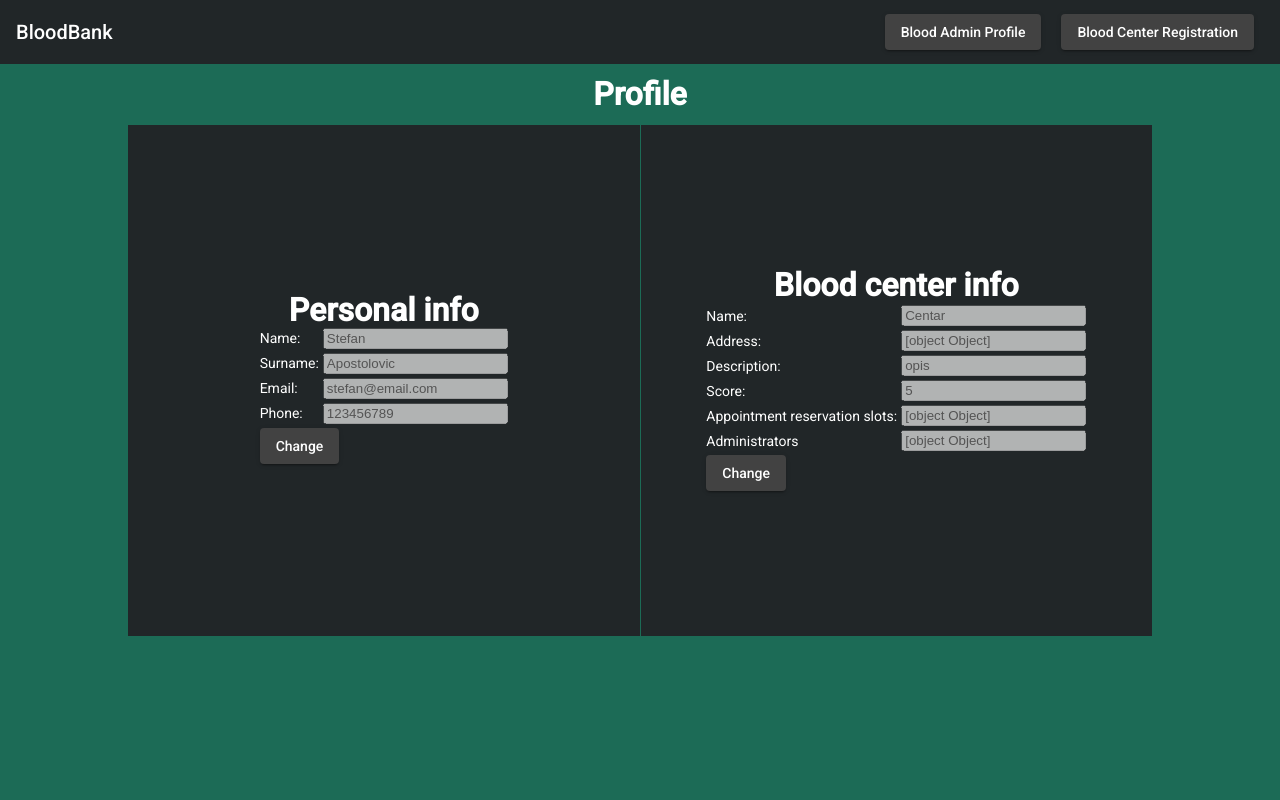
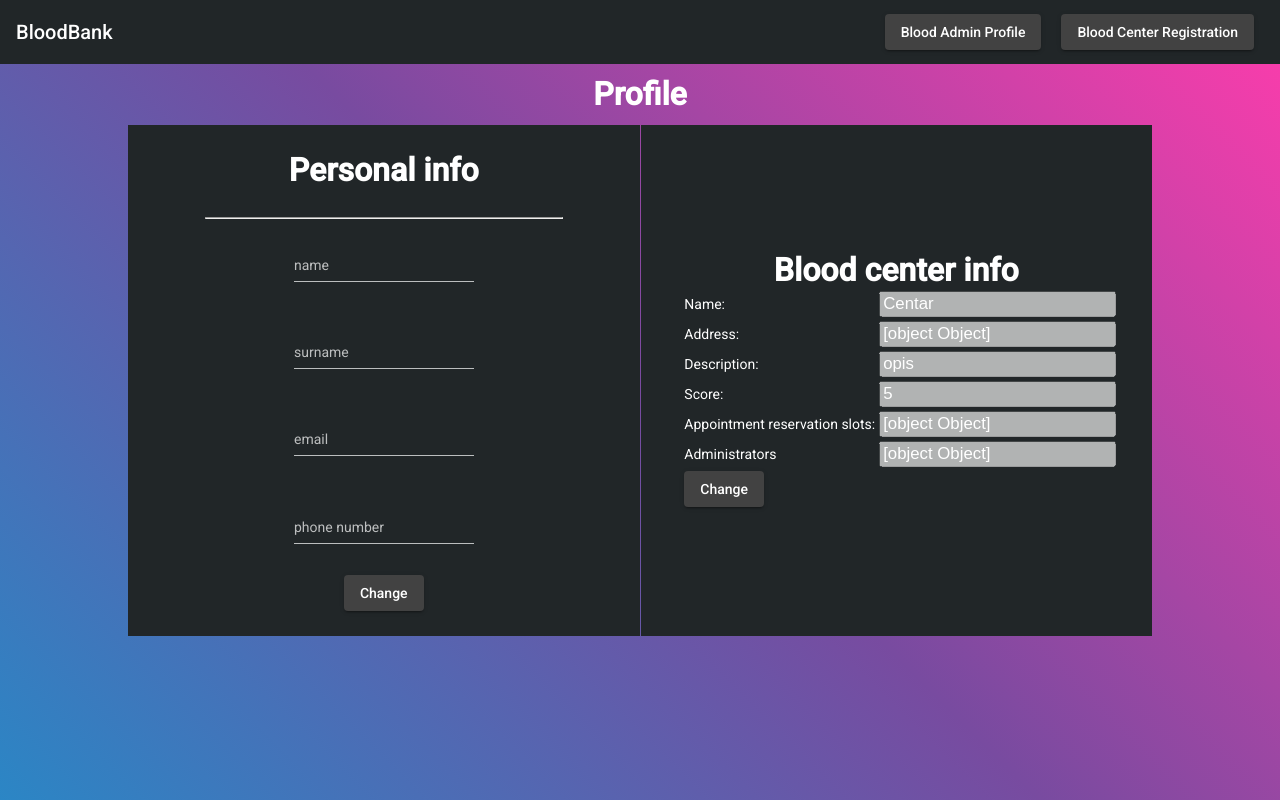
Before and after one commit to JovanSrdanov/Blood-Transfusion-Center, an Angular app in the folder FrontEnd/ISA/: page /blood-admin-profile in a window 1280 px wide. Built offline with nearby package versions, Linux system fonts and the light colour scheme; no server answers.

Commit message:
finished admin personal info update

```diff
--- a/FrontEnd/ISA/src/app/features/blood-admin-profile/blood-admin-profile/blood-admin-profile.component.css
+++ b/FrontEnd/ISA/src/app/features/blood-admin-profile/blood-admin-profile/blood-admin-profile.component.css
@@ -42,3 +42,22 @@ table {
 mat-grid-tile {
   background-color: rgb(33, 38, 40);
 }
+
+.confirm {
+  margin-right: 6%;
+}
+
+.form {
+  width: 70%;
+  margin: auto;
+}
+
+input {
+  width: 100%;
+  font-size: larger;
+  color: white;
+}
+
+mat-form-field {
+  padding: 4%;
+}
--- a/FrontEnd/ISA/src/app/features/blood-admin-profile/blood-admin-profile/blood-admin-profile.component.html
+++ b/FrontEnd/ISA/src/app/features/blood-admin-profile/blood-admin-profile/blood-admin-profile.component.html
@@ -6,81 +6,57 @@
     <mat-grid-tile>
       <div>
         <div class="header">Personal info</div>
-        <div>
-          <form>
-            <table>
-              <tr>
-                <td>Name:</td>
-                <td>
+        <br />
+        <div class="form">
+          <!-- TEST  -->
+
+          <form [formGroup]="staffForm">
+            <hr />
+            <mat-form-field>
+              <input matInput placeholder="name" formControlName="name" />
+            </mat-form-field>
+            <mat-form-field>
+              <input matInput placeholder="surname" formControlName="surname" />
+            </mat-form-field>
+            <mat-form-field>
+              <input matInput placeholder="email" formControlName="email" />
+            </mat-form-field>
+            <mat-form-field>
               <input
-                    type="text"
-                    name="name"
-                    [(ngModel)]="staffInfo.name"
-                    placeholder="TEMP NAME"
-                    [disabled]="isPreventChangeAdmin"
+                matInput
+                placeholder="phone number"
+                formControlName="phoneNumber"
               />
-                </td>
-              </tr>
-              <tr>
-                <td>Surname:</td>
-                <td>
-                  <input
-                    type="text"
-                    name="surname"
-                    [(ngModel)]="staffInfo.surname"
-                    placeholder="TEMP SURNAME"
-                    [disabled]="isPreventChangeAdmin"
-                  />
-                </td>
-              </tr>
-              <tr>
-                <td>Email:</td>
-                <td>
-                  <input
-                    type="text"
-                    name="email"
-                    [(ngModel)]="staffInfo.email"
-                    placeholder="TEMP EMAIL"
-                    [disabled]="isPreventChangeAdmin"
-                  />
-                </td>
-              </tr>
-              <tr>
-                <td>Phone:</td>
-                <td>
-                  <input
-                    type="text"
-                    name="Phone"
-                    [(ngModel)]="staffInfo.phoneNumber"
-                    placeholder="TEMP PHONE"
-                    [disabled]="isPreventChangeAdmin"
-                  />
-                </td>
-              </tr>
-              <tr *ngIf="isPreventChangeAdmin">
-                <td colspan="2">
+            </mat-form-field>
+            <div *ngIf="isPreventChangeAdmin">
               <button mat-raised-button (click)="enableChangeAdmin($event)">
                 Change
               </button>
-                </td>
-              </tr>
-              <tr *ngIf="!isPreventChangeAdmin">
-                <td>
+            </div>
+            <div *ngIf="!isPreventChangeAdmin">
+              <span>
                 <button
+                  class="confirm"
+                  [disabled]="staffForm.invalid"
                   mat-raised-button
                   (click)="confirmChangeAdmin($event)"
                 >
                   Confirm
                 </button>
-                </td>
-                <td>
-                  <button mat-raised-button (click)="cancelChangeAdmin($event)">
+              </span>
+              <span>
+                <button
+                  mat-raised-button
+                  (click)="cancelChangeAdmin($event)"
+                  color="warn"
+                >
                   Cancel
                 </button>
-                </td>
-              </tr>
-            </table>
+              </span>
+            </div>
           </form>
+
+          <!-- TEST  -->
         </div>
       </div>
     </mat-grid-tile>
--- a/FrontEnd/ISA/src/app/features/blood-admin-profile/blood-admin-profile/blood-admin-profile.component.ts
+++ b/FrontEnd/ISA/src/app/features/blood-admin-profile/blood-admin-profile/blood-admin-profile.component.ts
@@ -1,6 +1,6 @@
 import { ProfileService } from './../../../http-services/staff/profile.service';
 import { Component, OnInit } from '@angular/core';
-import { FormBuilder, FormGroup } from '@angular/forms';
+import { FormBuilder, FormGroup, Validators } from '@angular/forms';
 
 @Component({
   selector: 'app-blood-admin-profile',
@@ -9,52 +9,100 @@ import { FormBuilder, FormGroup } from '@angular/forms';
 })
 export class BloodAdminProfileComponent implements OnInit {
   //FORMA
-  myForm: FormGroup;
+  staffForm: FormGroup;
   //FORMA
 
   isPreventChangeAdmin: boolean = true;
   isPreventChangeCenter: boolean = true;
 
   staffInfo: any;
+  staffId: any;
   staffInfoCopy: any;
 
   centerInfo: any;
   centerInfoCopy: any;
 
   constructor(private profileService: ProfileService, private fb: FormBuilder) {
-    this.myForm = this.fb.group({
+    this.staffForm = this.fb.group({
       name: '',
       surname: '',
       email: '',
       phoneNumber: '',
     });
-    this.myForm.valueChanges.subscribe();
+    this.staffForm.valueChanges.subscribe();
   }
 
   ngOnInit(): void {
-    this.staffInfo = this.profileService.getLoggedInStaffInfo();
-    this.staffInfoCopy = structuredClone(this.staffInfo);
+    this.profileService.getLoggedInStaffInfo().subscribe((res) => {
+      console.log(res);
+      this.staffInfo = res;
+      this.staffId = this.staffInfo.id;
+      this.staffInfoCopy = structuredClone(this.staffInfo);
+      this.createFormStaff();
+    });
 
     this.centerInfo = this.profileService.getStaffCenterInfo();
     this.centerInfoCopy = structuredClone(this.centerInfo);
   }
 
+  createFormStaff(): void {
+    this.staffForm = this.fb.group({
+      name: [
+        { value: this.staffInfo.name, disabled: true },
+        [Validators.required],
+      ],
+      surname: [
+        { value: this.staffInfo.surname, disabled: true },
+        [Validators.required],
+      ],
+      email: [
+        { value: 'test@testmail.com', disabled: true },
+        [Validators.required, Validators.email],
+      ],
+      phoneNumber: [
+        { value: this.staffInfo.phoneNumber, disabled: true },
+        [Validators.required],
+      ],
+    });
+    this.staffForm.valueChanges.subscribe((currValue) => {
+      this.staffInfo = currValue;
+    });
+  }
+
   //ADMIN
   enableChangeAdmin(e: Event) {
     e.preventDefault();
+
     this.isPreventChangeAdmin = !this.isPreventChangeAdmin;
+    this.staffForm.enable();
   }
   confirmChangeAdmin(event: Event) {
     event.preventDefault();
-    this.profileService.updateStaffCenterInfo(this.staffInfo);
+
+    this.profileService
+      .updateStaffInfo(this.staffId, this.staffInfo)
+      .subscribe((res) => {
+        console.log(res);
+      });
     this.staffInfoCopy = structuredClone(this.staffInfo);
+
     this.isPreventChangeAdmin = !this.isPreventChangeAdmin;
+    this.staffForm.disable();
   }
 
   cancelChangeAdmin(event: Event) {
     event.preventDefault();
+
     this.staffInfo = structuredClone(this.staffInfoCopy);
+    this.staffForm.patchValue({
+      name: this.staffInfo.name,
+      surname: this.staffInfo.surname,
+      email: this.staffInfo.email,
+      phoneNumber: this.staffInfo.phoneNumber,
+    });
+
     this.isPreventChangeAdmin = !this.isPreventChangeAdmin;
+    this.staffForm.disable();
   }
 
   //CENTAR
--- a/FrontEnd/ISA/src/app/http-services/staff/profile.service.ts
+++ b/FrontEnd/ISA/src/app/http-services/staff/profile.service.ts
@@ -1,18 +1,23 @@
+import { HttpClient } from '@angular/common/http';
+import { staffMemberModel } from './../../model/staff-members/staff-member-model';
 import { Injectable } from '@angular/core';
+import { environment } from 'src/environments/environment';
+import { Observable } from 'rxjs';
 
 @Injectable({
   providedIn: 'root',
 })
 export class ProfileService {
-  constructor() {}
+  constructor(private http: HttpClient) {}
 
   getLoggedInStaffInfo() {
-    return {
-      name: 'Stefan',
-      surname: 'Apostolovic',
-      email: 'stefan@email.com',
-      phoneNumber: '123456789',
-    };
+    // return {
+    //   name: 'Stefan',
+    //   surname: 'Apostolovic',
+    //   email: 'stefan@email.com',
+    //   phoneNumber: '123456789',
+    // };
+    return this.http.get(environment.backendPath + '/blood-admin/logged-in');
   }
 
   getStaffCenterInfo() {
@@ -33,8 +38,12 @@ export class ProfileService {
     };
   }
 
-  updateStaffInfo(info: any) {
-    console.log(info);
+  updateStaffInfo(staffId: any, staffInfo: any) {
+    console.log(staffInfo);
+    return this.http.put(
+      environment.backendPath + '/blood-admin/updateBloodAdmin/' + staffId,
+      staffInfo
+    );
   }
 
   updateStaffCenterInfo(info: any) {
--- a/FrontEnd/ISA/src/index.html
+++ b/FrontEnd/ISA/src/index.html
@@ -1,16 +1,22 @@
-<!doctype html>
+<!DOCTYPE html>
 <html lang="en">
-<head>
-  <meta charset="utf-8">
-  <title>ISA</title>
-  <base href="/">
-  <meta name="viewport" content="width=device-width, initial-scale=1">
-  <link rel="icon" type="image/x-icon" href="favicon.ico">
-  <link rel="preconnect" href="https://fonts.gstatic.com">
-  <link href="https://fonts.googleapis.com/css2?family=Roboto:wght@300;400;500&display=swap" rel="stylesheet">
-  <link href="https://fonts.googleapis.com/icon?family=Material+Icons" rel="stylesheet">
-</head>
-<body class="mat-typography">
-  <app-root></app-root>
-</body>
+  <head>
+    <meta charset="utf-8" />
+    <title>ISA</title>
+    <base href="/" />
+    <meta name="viewport" content="width=device-width, initial-scale=1" />
+    <link rel="icon" type="image/x-icon" href="favicon.ico" />
+    <link rel="preconnect" href="https://fonts.gstatic.com" />
+    <link
+      href="https://fonts.googleapis.com/css2?family=Roboto:wght@300;400;500&display=swap"
+      rel="stylesheet"
+    />
+    <link
+      href="https://fonts.googleapis.com/icon?family=Material+Icons"
+      rel="stylesheet"
+    />
+  </head>
+  <body class="mat-typography" id="grad">
+    <app-root></app-root>
+  </body>
 </html>
--- a/FrontEnd/ISA/src/styles.css
+++ b/FrontEnd/ISA/src/styles.css
@@ -1,5 +1,4 @@
 body {
-  background: rgb(28, 107, 86);
   font-family: Verdana, Geneva, Tahoma, sans-serif;
   text-align: center;
 }
@@ -12,3 +11,26 @@ body {
   margin: 0;
   font-family: Roboto, "Helvetica Neue", sans-serif;
 }
+
+#grad {
+  background-image: linear-gradient(
+    to right,
+    rgb(40, 22, 58),
+    rgb(74, 18, 122)
+  );
+}
+
+#grad {
+  background-color: #fbda61;
+  background-image: linear-gradient(45deg, #fbda61 0%, #ff5acd 100%);
+}
+
+#grad {
+  background-color: #ff3cac;
+  background-image: linear-gradient(
+    225deg,
+    #ff3cac 0%,
+    #784ba0 50%,
+    #2b86c5 100%
+  );
+}
```
Also changed, not shown: 2 other files (tests, documents, lock files or other folders). Lines whose indentation alone changed are shown as unchanged.
